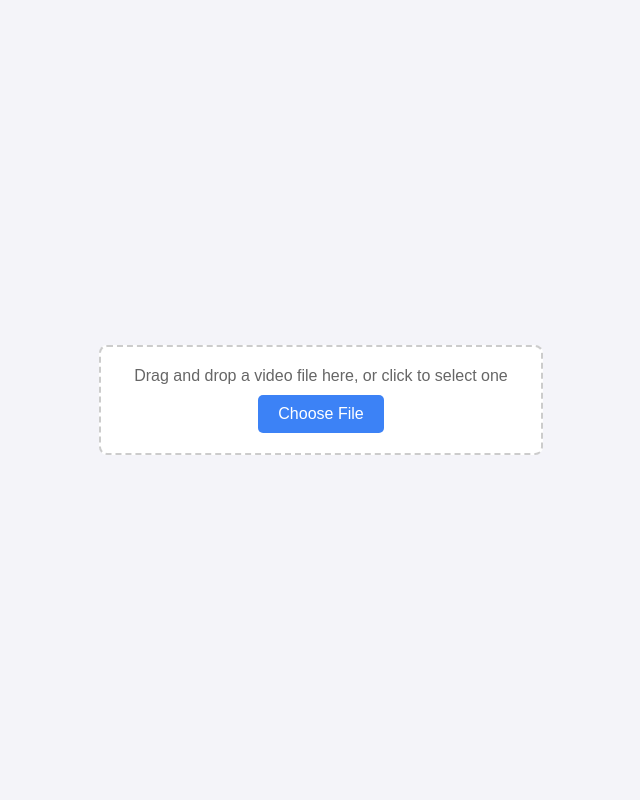
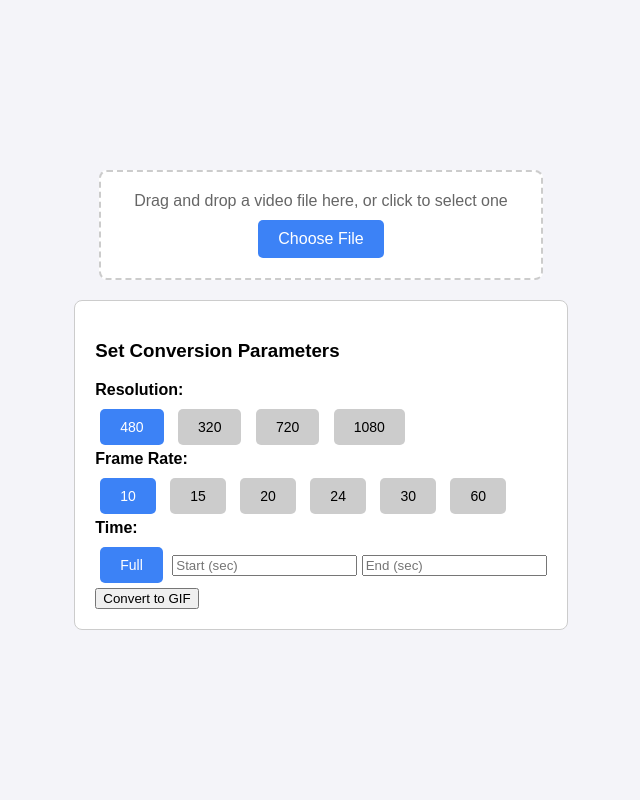
Before and after one commit to whatfontisthis/ffmpeg-gif-converter-web-app, a Flask app: page / in a window 1280 px wide. Shown: the whole page, without its empty margins (319-959 px from the left). Run offline with Flask 3, Linux system fonts and the light colour scheme.

Commit message:
add conversion parameter features as buttons

```diff
--- a/app.py
+++ b/app.py
@@ -4,7 +4,7 @@ from flask import Flask, request, render_template, jsonify
 
 app = Flask(__name__)
 
-# Set upload folder
+# Set upload and output folders
 UPLOAD_FOLDER = "uploads"
 OUTPUT_FOLDER = "outputs"
 os.makedirs(UPLOAD_FOLDER, exist_ok=True)
@@ -29,7 +29,7 @@ def upload_file():
     if file.filename == "":
         return jsonify({"error": "No selected file"}), 400
 
-    # Save the file
+    # Save the uploaded file
     file_path = os.path.join(app.config["UPLOAD_FOLDER"], file.filename)
     file.save(file_path)
 
@@ -74,9 +74,11 @@ def convert_to_gif():
 
     # Run FFmpeg command
     try:
-        subprocess.run(command, check=True)
+        subprocess.run(
+            command, check=True, stderr=subprocess.PIPE, stdout=subprocess.PIPE
+        )
     except subprocess.CalledProcessError as e:
-        return jsonify({"error": f"FFmpeg error: {e}"}), 500
+        return jsonify({"error": f"FFmpeg error: {e.stderr.decode('utf-8')}"}), 500
 
     return jsonify({"message": "Conversion successful", "gif_path": output_path}), 200
 
--- /dev/null
+++ b/static/styles.css
@@ -0,0 +1,80 @@
+body {
+    font-family: Arial, sans-serif;
+    display: flex;
+    flex-direction: column;
+    align-items: center;
+    justify-content: center;
+    height: 100vh;
+    margin: 0;
+    background-color: #f4f4f9;
+}
+
+.upload-container {
+    width: 50%;
+    max-width: 400px;
+    border: 2px dashed #ccc;
+    padding: 20px;
+    text-align: center;
+    background-color: #fff;
+    border-radius: 8px;
+}
+
+.upload-container.dragover {
+    border-color: #3c82f6;
+    background-color: #eaf3ff;
+}
+
+.upload-container p {
+    margin: 0;
+    font-size: 16px;
+    color: #666;
+}
+
+.upload-container button {
+    margin-top: 10px;
+    padding: 10px 20px;
+    border: none;
+    background-color: #3c82f6;
+    color: #fff;
+    font-size: 16px;
+    border-radius: 5px;
+    cursor: pointer;
+}
+
+.upload-container button:hover {
+    background-color: #2a5ca8;
+}
+
+.conversion-container {
+    margin-top: 20px;
+    padding: 20px;
+    border: 1px solid #ccc;
+    border-radius: 8px;
+    background-color: #fff;
+}
+
+.conversion-container label {
+    font-weight: bold;
+    display: block;
+    margin-bottom: 5px;
+}
+
+.btn {
+    margin: 5px;
+    padding: 10px 20px;
+    border: none;
+    background-color: #ccc;
+    color: #000;
+    font-size: 14px;
+    border-radius: 5px;
+    cursor: pointer;
+}
+
+.btn:hover {
+    background-color: #bbb;
+}
+
+.btn.selected {
+    background-color: #3c82f6;
+    color: #fff;
+}
--- a/templates/index.html
+++ b/templates/index.html
@@ -4,93 +4,96 @@
     <meta charset="UTF-8">
     <meta name="viewport" content="width=device-width, initial-scale=1.0">
     <title>FFmpeg GIF Converter</title>
-    <style>
-        body {
-            font-family: Arial, sans-serif;
-            display: flex;
-            justify-content: center;
-            align-items: center;
-            height: 100vh;
-            margin: 0;
-            background-color: #f4f4f9;
-        }
-        .upload-container {
-            width: 50%;
-            max-width: 400px;
-            border: 2px dashed #ccc;
-            padding: 20px;
-            text-align: center;
-            background-color: #fff;
-            border-radius: 8px;
-        }
-        .upload-container.dragover {
-            border-color: #3c82f6;
-            background-color: #eaf3ff;
-        }
-        .upload-container p {
-            margin: 0;
-            font-size: 16px;
-            color: #666;
-        }
-        .upload-container button {
-            margin-top: 10px;
-            padding: 10px 20px;
-            border: none;
-            background-color: #3c82f6;
-            color: #fff;
-            font-size: 16px;
-            border-radius: 5px;
-            cursor: pointer;
-        }
-        .upload-container button:hover {
-            background-color: #2a5ca8;
-        }
-    </style>
+    <link rel="stylesheet" href="/static/styles.css">
 </head>
 <body>
+    <!-- Upload Container -->
     <div class="upload-container" id="upload-container">
         <p>Drag and drop a video file here, or click to select one</p>
         <input type="file" id="file-input" accept="video/*" hidden />
         <button id="select-file">Choose File</button>
     </div>
 
+    <!-- Conversion Parameters -->
+    <div class="conversion-container" id="conversion-container">
+        <h3>Set Conversion Parameters</h3>
+
+        <!-- Resolution Buttons -->
+        <div>
+            <label>Resolution:</label>
+            <div>
+                <button class="btn resolution-btn selected" onclick="setOption('resolution', '480:-1')" data-key="resolution">480</button>
+                <button class="btn resolution-btn" onclick="setOption('resolution', '320:-1')" data-key="resolution">320</button>
+                <button class="btn resolution-btn" onclick="setOption('resolution', '720:-1')" data-key="resolution">720</button>
+                <button class="btn resolution-btn" onclick="setOption('resolution', '1080:-1')" data-key="resolution">1080</button>
+            </div>
+        </div>
+
+        <!-- Frame Rate Buttons -->
+        <div>
+            <label>Frame Rate:</label>
+            <div>
+                <button class="btn frame-rate-btn selected" onclick="setOption('frameRate', '10')" data-key="frameRate">10</button>
+                <button class="btn frame-rate-btn" onclick="setOption('frameRate', '15')" data-key="frameRate">15</button>
+                <button class="btn frame-rate-btn" onclick="setOption('frameRate', '20')" data-key="frameRate">20</button>
+                <button class="btn frame-rate-btn" onclick="setOption('frameRate', '24')" data-key="frameRate">24</button>
+                <button class="btn frame-rate-btn" onclick="setOption('frameRate', '30')" data-key="frameRate">30</button>
+                <button class="btn frame-rate-btn" onclick="setOption('frameRate', '60')" data-key="frameRate">60</button>
+            </div>
+        </div>
+
+        <!-- Time Inputs -->
+        <div>
+            <label>Time:</label>
+            <div>
+                <button class="btn time-btn selected" onclick="setOption('fullTime', true)" data-key="time">Full</button>
+                <input type="text" id="start-time" placeholder="Start (sec)" onchange="setOption('startTime', this.value)">
+                <input type="text" id="end-time" placeholder="End (sec)" onchange="setOption('endTime', this.value)">
+            </div>
+        </div>
+
+        <!-- Convert Button -->
+        <div>
+            <button id="convert-button" onclick="convertVideo()">Convert to GIF</button>
+        </div>
+    </div>
+
+    <!-- JavaScript -->
     <script>
-        const uploadContainer = document.getElementById("upload-container");
-        const fileInput = document.getElementById("file-input");
-        const selectFileButton = document.getElementById("select-file");
+        let conversionOptions = {
+            resolution: "480:-1", // Default resolution
+            frameRate: "10", // Default frame rate
+            fullTime: true,
+            startTime: 0,
+            endTime: null,
+            filePath: null, // File path will be set after upload
+        };
 
-        // Drag and Drop Events
-        uploadContainer.addEventListener("dragover", (e) => {
-            e.preventDefault();
-            uploadContainer.classList.add("dragover");
-        });
+        // Function to set selected option and toggle button states
+        function setOption(key, value) {
+            conversionOptions[key] = value;
 
-        uploadContainer.addEventListener("dragleave", () => {
-            uploadContainer.classList.remove("dragover");
-        });
+            // Highlight selected button and reset others
+            const buttons = document.querySelectorAll(`[data-key="${key}"]`);
+            buttons.forEach((btn) => btn.classList.remove("selected"));
 
-        uploadContainer.addEventListener("drop", (e) => {
-            e.preventDefault();
-            uploadContainer.classList.remove("dragover");
-            const file = e.dataTransfer.files[0];
-            if (file) {
-                handleFileUpload(file);
+            const selectedButton = [...buttons].find((btn) =>
+                btn.onclick.toString().includes(value)
+            );
+            if (selectedButton) {
+                selectedButton.classList.add("selected");
             }
-        });
 
-        // File Input Button
-        selectFileButton.addEventListener("click", () => {
-            fileInput.click();
-        });
+            // Reset start/end time if "Full" is selected
+            if (key === "fullTime") {
+                conversionOptions.startTime = 0;
+                conversionOptions.endTime = null;
+                document.getElementById("start-time").value = "";
+                document.getElementById("end-time").value = "";
+            }
+        }
 
-        fileInput.addEventListener("change", (e) => {
-            const file = e.target.files[0];
-            if (file) {
-                handleFileUpload(file);
-            }
-        });
-
-        // Handle File Upload
+        // Handle file upload via drag-and-drop or file input
         async function handleFileUpload(file) {
             const formData = new FormData();
             formData.append("file", file);
@@ -104,7 +107,7 @@
                 if (response.ok) {
                     const data = await response.json();
                     alert(`File uploaded: ${data.file_path}`);
-                    await convertToGif(data.file_path); // Trigger conversion after upload
+                    conversionOptions.filePath = data.file_path;
                 } else {
                     const error = await response.json();
                     alert(`Error: ${error.error}`);
@@ -115,18 +118,21 @@
             }
         }
 
-        async function convertToGif(filePath) {
-            const resolution = prompt("Enter resolution (e.g., 320:-1 for default):", "320:-1");
-            const frameRate = prompt("Enter frame rate (e.g., 10):", "10");
-            const startTime = prompt("Enter start time in seconds (e.g., 0):", "0");
-            const endTime = prompt("Enter end time in seconds (leave empty for full length):", "");
+        // Convert video to GIF
+        async function convertVideo() {
+            if (!conversionOptions.filePath) {
+                alert("Please upload a video file first.");
+                return;
+            }
 
             const payload = {
-                file_path: filePath,
-                resolution: resolution || "320:-1",
-                frame_rate: parseInt(frameRate) || 10,
-                start_time: parseFloat(startTime) || 0,
-                end_time: endTime ? parseFloat(endTime) : null,
+                file_path: conversionOptions.filePath,
+                resolution: conversionOptions.resolution,
+                frame_rate: parseInt(conversionOptions.frameRate),
+                start_time: parseFloat(conversionOptions.startTime) || 0,
+                end_time: conversionOptions.endTime
+                    ? parseFloat(conversionOptions.endTime)
+                    : null,
             };
 
             try {
@@ -148,6 +154,40 @@
                 alert("An error occurred during conversion.");
             }
         }
+
+        // Add drag-and-drop functionality
+        const uploadContainer = document.getElementById("upload-container");
+        const fileInput = document.getElementById("file-input");
+        const selectFileButton = document.getElementById("select-file");
+
+        uploadContainer.addEventListener("dragover", (e) => {
+            e.preventDefault();
+            uploadContainer.classList.add("dragover");
+        });
+
+        uploadContainer.addEventListener("dragleave", () => {
+            uploadContainer.classList.remove("dragover");
+        });
+
+        uploadContainer.addEventListener("drop", (e) => {
+            e.preventDefault();
+            uploadContainer.classList.remove("dragover");
+            const file = e.dataTransfer.files[0];
+            if (file) {
+                handleFileUpload(file);
+            }
+        });
+
+        selectFileButton.addEventListener("click", () => {
+            fileInput.click();
+        });
+
+        fileInput.addEventListener("change", (e) => {
+            const file = e.target.files[0];
+            if (file) {
+                handleFileUpload(file);
+            }
+        });
     </script>
 </body>
 </html>
```
